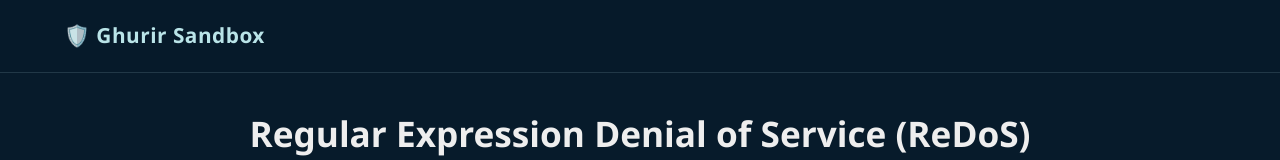
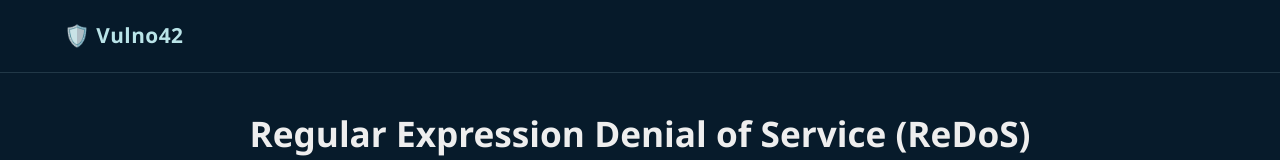
Before and after one commit to sanaalshboul/Final-Project, a plain HTML site: page lab3.html in a window 1280 px wide. Shown: the top 160 px of the page. Drawn offline with Linux system fonts and the light colour scheme.

Commit message:
Update lab3.html
Logo name changed to Vulno42

```diff
--- a/lab3.html
+++ b/lab3.html
@@ -12,7 +12,7 @@
 
     <!-- Navbar -->
     <nav class="navbar">
-        <a href="index.html" class="logo">🛡️ Ghurir Sandbox</a>
+        <a href="index.html" class="logo">🛡️ Vulno42</a>
     </nav>
 
     <main class="lab-container">
```
